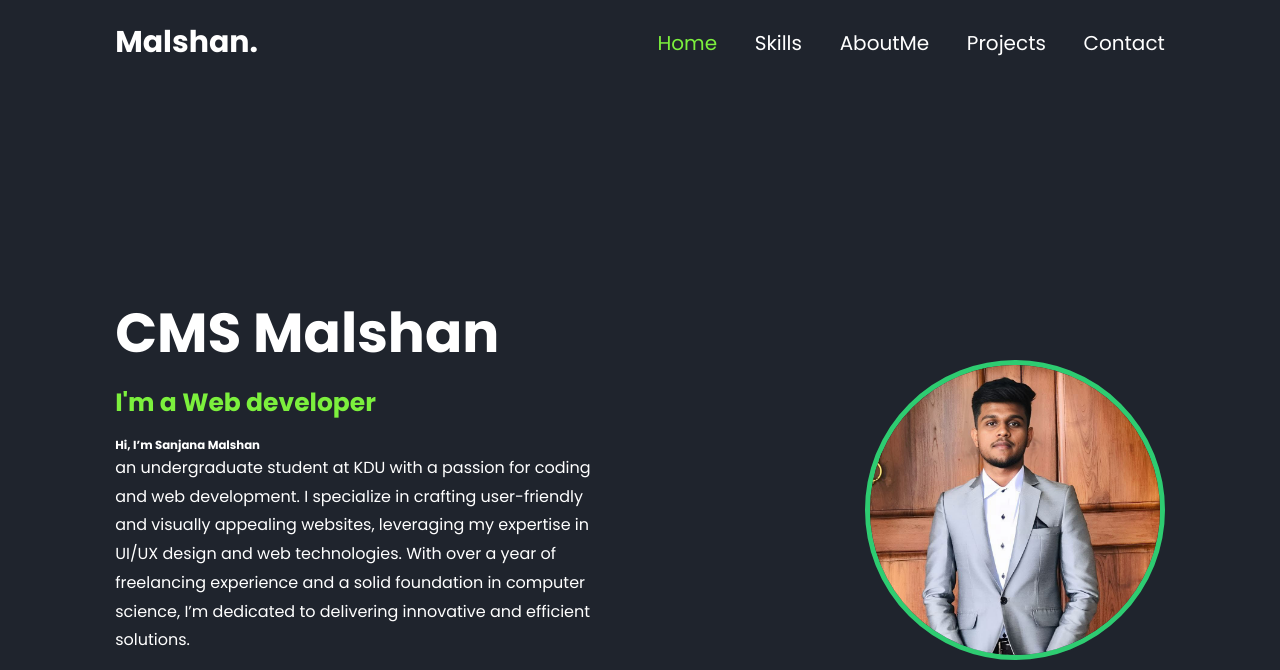
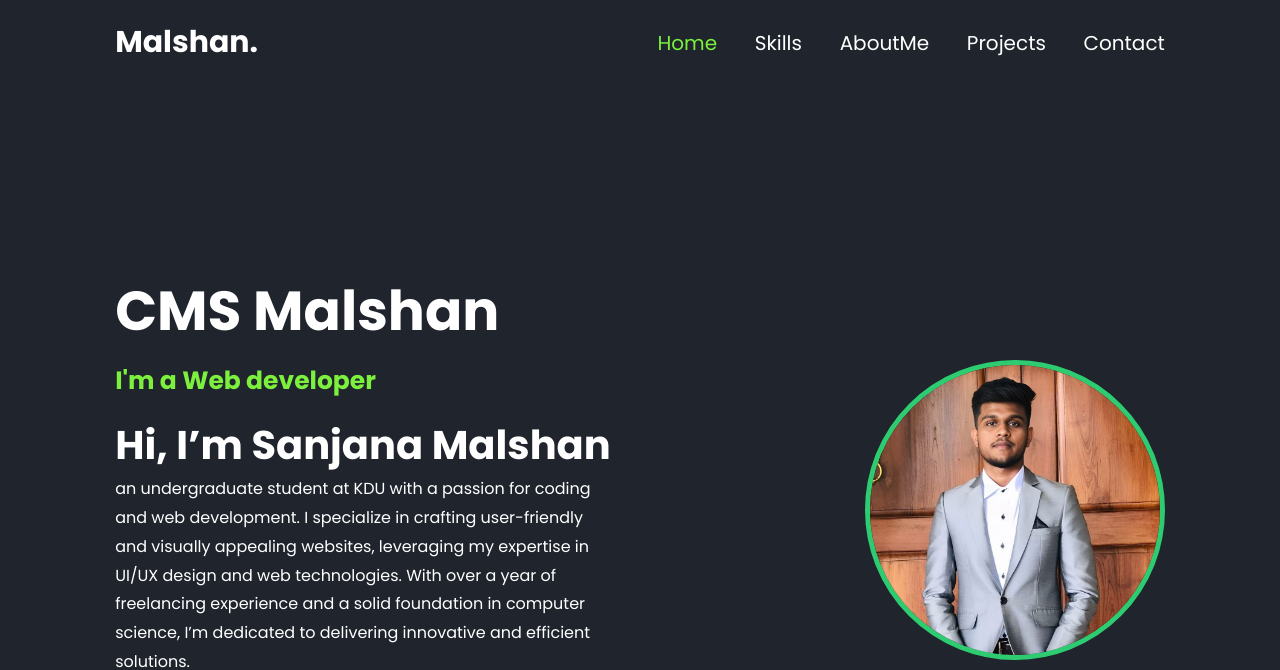
Before and after one commit to CMSMalshan/portfolio-web, a plain HTML site: page index.html in a window 1280 px wide. Shown: the top 670 px of the page. Drawn offline with nearby package versions, Linux system fonts and the light colour scheme.

Commit message:
Update style.css

```diff
--- a/style.css
+++ b/style.css
@@ -137,6 +137,9 @@ section.home {
     font-size: 2.5rem;
     margin-bottom: 1.5rem;
     color: var(--main-color);
+}
+.home-detail h3{
+    font-size: 4rem;
 }
 
 
```
